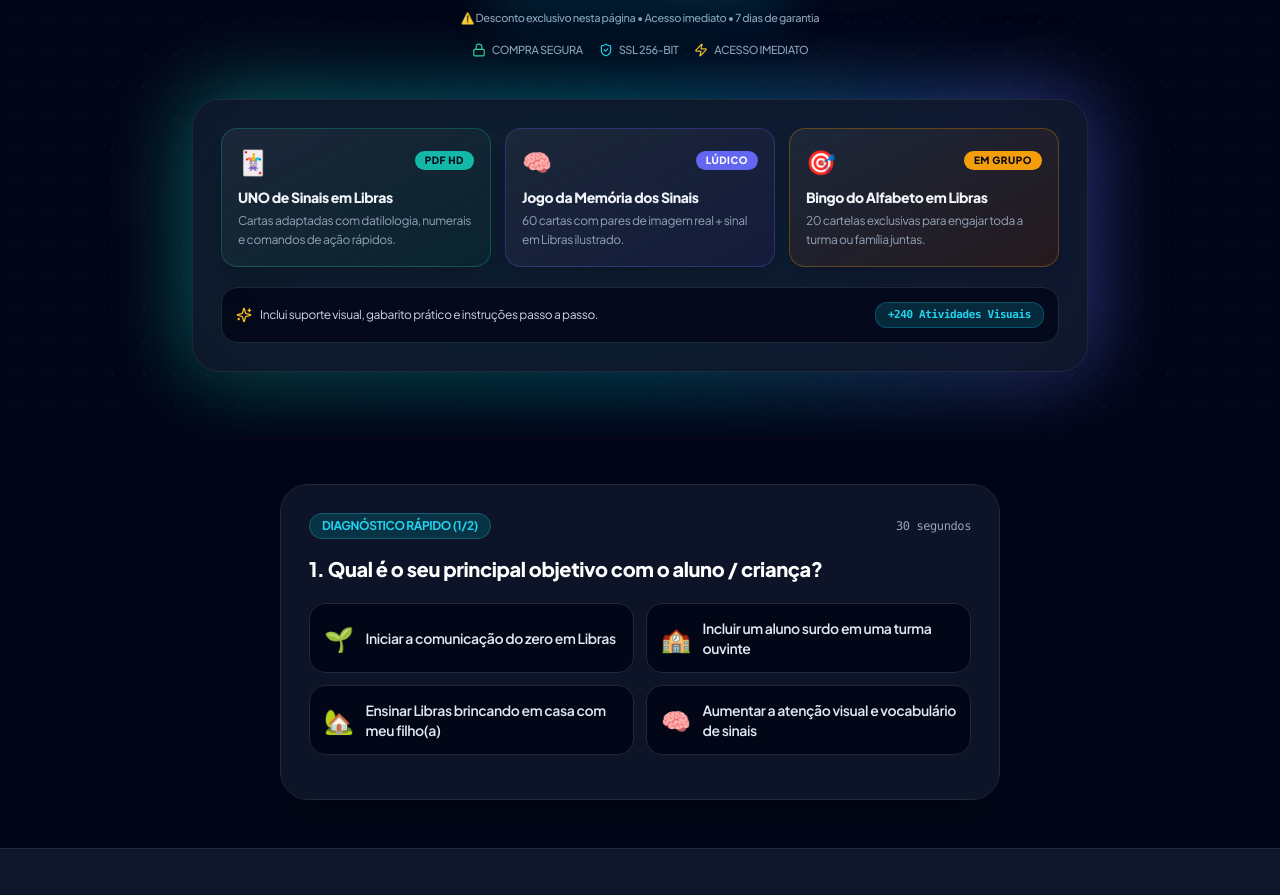
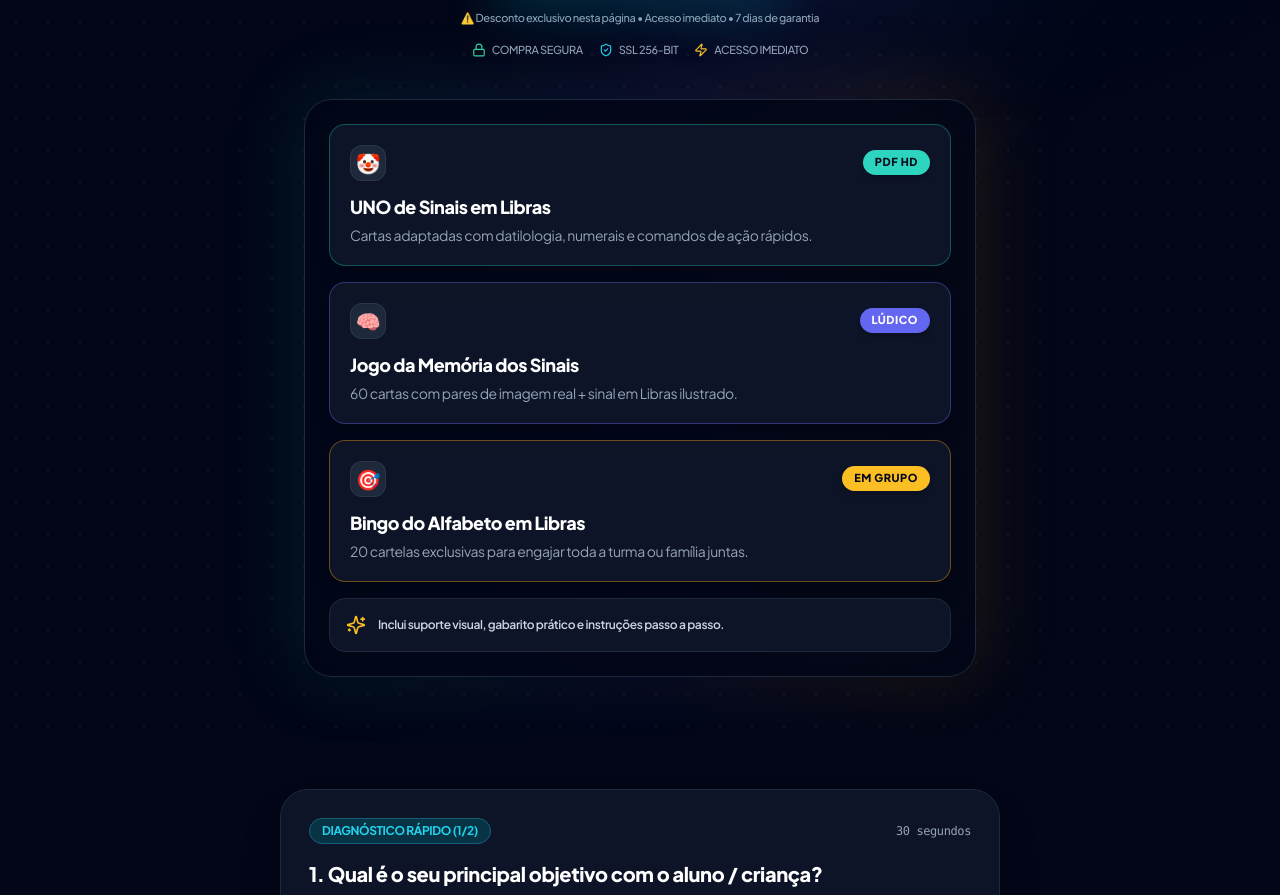
Before and after one commit to andfariiia/libras, a React (Vite) app: page / in a window 1280 px wide. Shown: the part 1290-2185 px from the top of the page. Built offline with nearby package versions, Linux system fonts and the light colour scheme.

Commit message:
[dyad] Atualizado o layout dos cards em destaque no Hero conforme a imagem de referência. - wrote 2 file(s)

```diff
--- a/src/components/libras/HeroSection.tsx
+++ b/src/components/libras/HeroSection.tsx
@@ -126,51 +126,74 @@ export const HeroSection = ({ onCtaClick }: { onCtaClick: () => void }) => {
           </div>
         </div>
 
-        {/* Modern Interactive Product Showcase Card (UNO de Sinais, Jogo da Memória, Bingo) */}
-        <div className="relative max-w-4xl mx-auto">
-          <div className="absolute -inset-1 bg-gradient-to-r from-teal-500 via-cyan-500 to-indigo-500 rounded-4xl blur-2xl opacity-30 animate-pulse" />
+        {/* Showcase Container matching user photo style */}
+        <div className="relative max-w-2xl mx-auto">
+          <div className="absolute -inset-1 bg-gradient-to-r from-teal-500/30 via-indigo-500/30 to-amber-500/30 rounded-3xl blur-2xl opacity-50" />
 
-          <div className="relative bg-slate-900/90 backdrop-blur-2xl rounded-3xl border border-slate-800 p-5 sm:p-7 shadow-2xl text-left">
-            {/* Visual 3D Simulated Interactive Cards */}
-            <div className="grid grid-cols-1 sm:grid-cols-3 gap-3.5 mb-5">
-              <div className="bg-gradient-to-br from-slate-800/90 to-teal-950/40 p-4 rounded-2xl border border-teal-500/30 shadow-xl transition-all duration-300 hover:border-teal-400 hover:-translate-y-1">
-                <div className="flex items-center justify-between mb-2.5">
-                  <span className="text-2xl">🃏</span>
-                  <span className="text-[10px] uppercase tracking-wider font-extrabold bg-teal-500 text-slate-950 px-2.5 py-0.5 rounded-full">PDF HD</span>
+          <div className="relative bg-slate-950/90 backdrop-blur-2xl rounded-3xl border border-slate-800 p-4 sm:p-6 shadow-2xl text-left space-y-4">
+
+            {/* Card 1: UNO de Sinais */}
+            <div className="bg-slate-900/90 border border-teal-500/40 rounded-2xl p-5 shadow-xl hover:border-teal-400 transition-all">
+              <div className="flex items-center justify-between mb-3">
+                <div className="w-9 h-9 rounded-xl bg-slate-800 border border-slate-700/60 flex items-center justify-center text-xl shadow-inner">
+                  🤡
                 </div>
-                <h3 className="font-extrabold text-slate-100 text-sm mb-1">UNO de Sinais em Libras</h3>
-                <p className="text-xs text-slate-400 leading-relaxed">Cartas adaptadas com datilologia, numerais e comandos de ação rápidos.</p>
+                <span className="text-[11px] font-black uppercase tracking-wider bg-teal-400 text-slate-950 px-3 py-1 rounded-full shadow-md">
+                  PDF HD
+                </span>
               </div>
-
-              <div className="bg-gradient-to-br from-slate-800/90 to-indigo-950/40 p-4 rounded-2xl border border-indigo-500/30 shadow-xl transition-all duration-300 hover:border-indigo-400 hover:-translate-y-1">
-                <div className="flex items-center justify-between mb-2.5">
-                  <span className="text-2xl">🧠</span>
-                  <span className="text-[10px] uppercase tracking-wider font-extrabold bg-indigo-500 text-white px-2.5 py-0.5 rounded-full">Lúdico</span>
-                </div>
-                <h3 className="font-extrabold text-slate-100 text-sm mb-1">Jogo da Memória dos Sinais</h3>
-                <p className="text-xs text-slate-400 leading-relaxed">60 cartas com pares de imagem real + sinal em Libras ilustrado.</p>
-              </div>
-
-              <div className="bg-gradient-to-br from-slate-800/90 to-amber-950/40 p-4 rounded-2xl border border-amber-500/30 shadow-xl transition-all duration-300 hover:border-amber-400 hover:-translate-y-1">
-                <div className="flex items-center justify-between mb-2.5">
-                  <span className="text-2xl">🎯</span>
-                  <span className="text-[10px] uppercase tracking-wider font-extrabold bg-amber-500 text-slate-950 px-2.5 py-0.5 rounded-full">Em Grupo</span>
-                </div>
-                <h3 className="font-extrabold text-slate-100 text-sm mb-1">Bingo do Alfabeto em Libras</h3>
-                <p className="text-xs text-slate-400 leading-relaxed">20 cartelas exclusivas para engajar toda a turma ou família juntas.</p>
-              </div>
+              <h3 className="font-extrabold text-white text-base sm:text-lg tracking-tight mb-1">
+                UNO de Sinais em Libras
+              </h3>
+              <p className="text-xs sm:text-sm text-slate-400 leading-relaxed font-normal">
+                Cartas adaptadas com datilologia, numerais e comandos de ação rápidos.
+              </p>
             </div>
 
-            {/* Bottom Info Banner */}
-            <div className="bg-slate-950/80 border border-slate-800 rounded-2xl p-3.5 flex flex-col sm:flex-row items-center justify-between gap-2.5 text-xs">
-              <div className="flex items-center gap-2 text-slate-300">
-                <Sparkles className="w-4 h-4 text-amber-400 shrink-0" />
-                <span>Inclui suporte visual, gabarito prático e instruções passo a passo.</span>
+            {/* Card 2: Jogo da Memória */}
+            <div className="bg-slate-900/90 border border-indigo-500/40 rounded-2xl p-5 shadow-xl hover:border-indigo-400 transition-all">
+              <div className="flex items-center justify-between mb-3">
+                <div className="w-9 h-9 rounded-xl bg-slate-800 border border-slate-700/60 flex items-center justify-center text-xl shadow-inner">
+                  🧠
+                </div>
+                <span className="text-[11px] font-black uppercase tracking-wider bg-indigo-500 text-white px-3 py-1 rounded-full shadow-md">
+                  LÚDICO
+                </span>
               </div>
-              <span className="font-mono text-cyan-400 font-bold shrink-0 bg-cyan-950/80 px-3 py-1 rounded-xl border border-cyan-500/30 text-[11px]">
-                +240 Atividades Visuais
+              <h3 className="font-extrabold text-white text-base sm:text-lg tracking-tight mb-1">
+                Jogo da Memória dos Sinais
+              </h3>
+              <p className="text-xs sm:text-sm text-slate-400 leading-relaxed font-normal">
+                60 cartas com pares de imagem real + sinal em Libras ilustrado.
+              </p>
+            </div>
+
+            {/* Card 3: Bingo do Alfabeto */}
+            <div className="bg-slate-900/90 border border-amber-500/40 rounded-2xl p-5 shadow-xl hover:border-amber-400 transition-all">
+              <div className="flex items-center justify-between mb-3">
+                <div className="w-9 h-9 rounded-xl bg-slate-800 border border-slate-700/60 flex items-center justify-center text-xl shadow-inner">
+                  🎯
+                </div>
+                <span className="text-[11px] font-black uppercase tracking-wider bg-amber-400 text-slate-950 px-3 py-1 rounded-full shadow-md">
+                  EM GRUPO
+                </span>
+              </div>
+              <h3 className="font-extrabold text-white text-base sm:text-lg tracking-tight mb-1">
+                Bingo do Alfabeto em Libras
+              </h3>
+              <p className="text-xs sm:text-sm text-slate-400 leading-relaxed font-normal">
+                20 cartelas exclusivas para engajar toda a turma ou família juntas.
+              </p>
+            </div>
+
+            {/* Bottom Card Footer Banner */}
+            <div className="bg-slate-900/90 border border-slate-800 rounded-2xl p-4 flex items-center gap-3 text-xs text-slate-300">
+              <Sparkles className="w-5 h-5 text-amber-400 shrink-0" />
+              <span className="font-semibold leading-relaxed">
+                Inclui suporte visual, gabarito prático e instruções passo a passo.
               </span>
             </div>
+
           </div>
         </div>
 
```
Also changed, not shown: public/card-reference.png (added).
